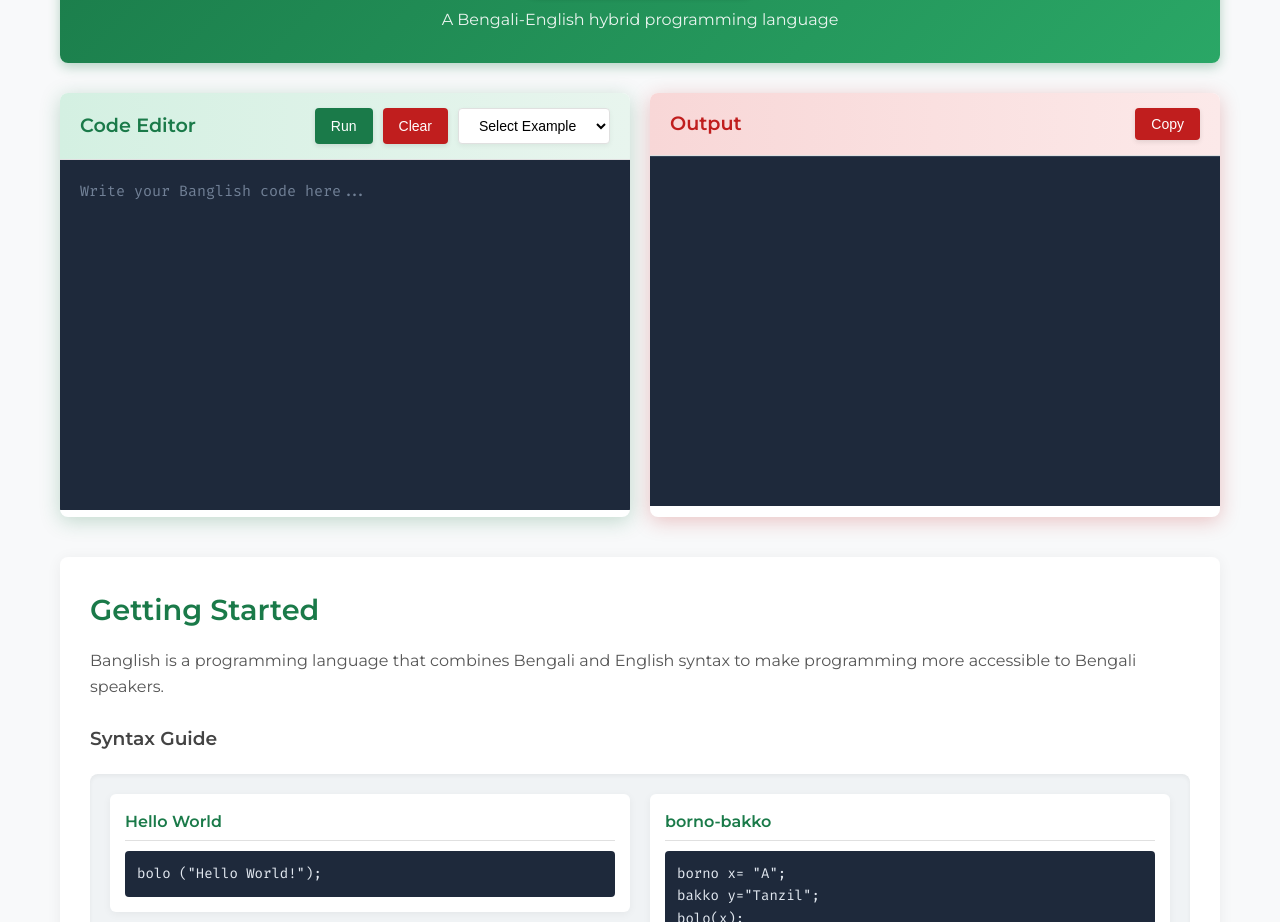
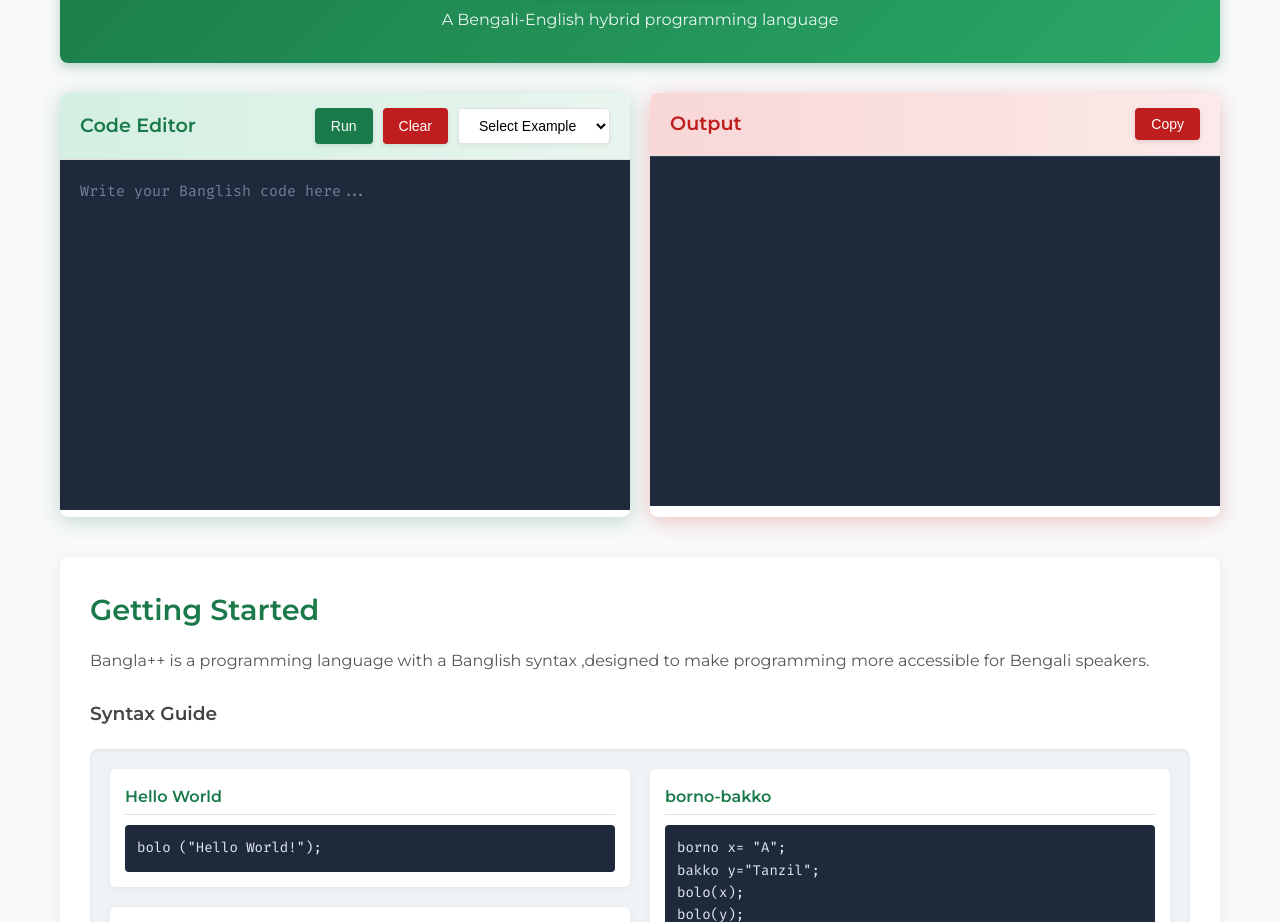
Before and after one commit to Tanzil-islam/Bangla-plus-plus, a website: page public/index.html in a window 1280 px wide. Shown: the part 178-1100 px from the top of the page. Drawn offline with Linux system fonts and the light colour scheme.

Commit message:
Updated Frontend

```diff
--- a/public/index.html
+++ b/public/index.html
@@ -47,7 +47,7 @@
 
         <section class="docs">
             <h2>Getting Started</h2>
-            <p>Banglish is a programming language that combines Bengali and English syntax to make programming more accessible to Bengali speakers.</p>
+            <p>Bangla++ is a programming language with a Banglish syntax ,designed to make programming more accessible for Bengali speakers.</p>
 
             <h3>Syntax Guide</h3>
             <div class="syntax-examples">
```
